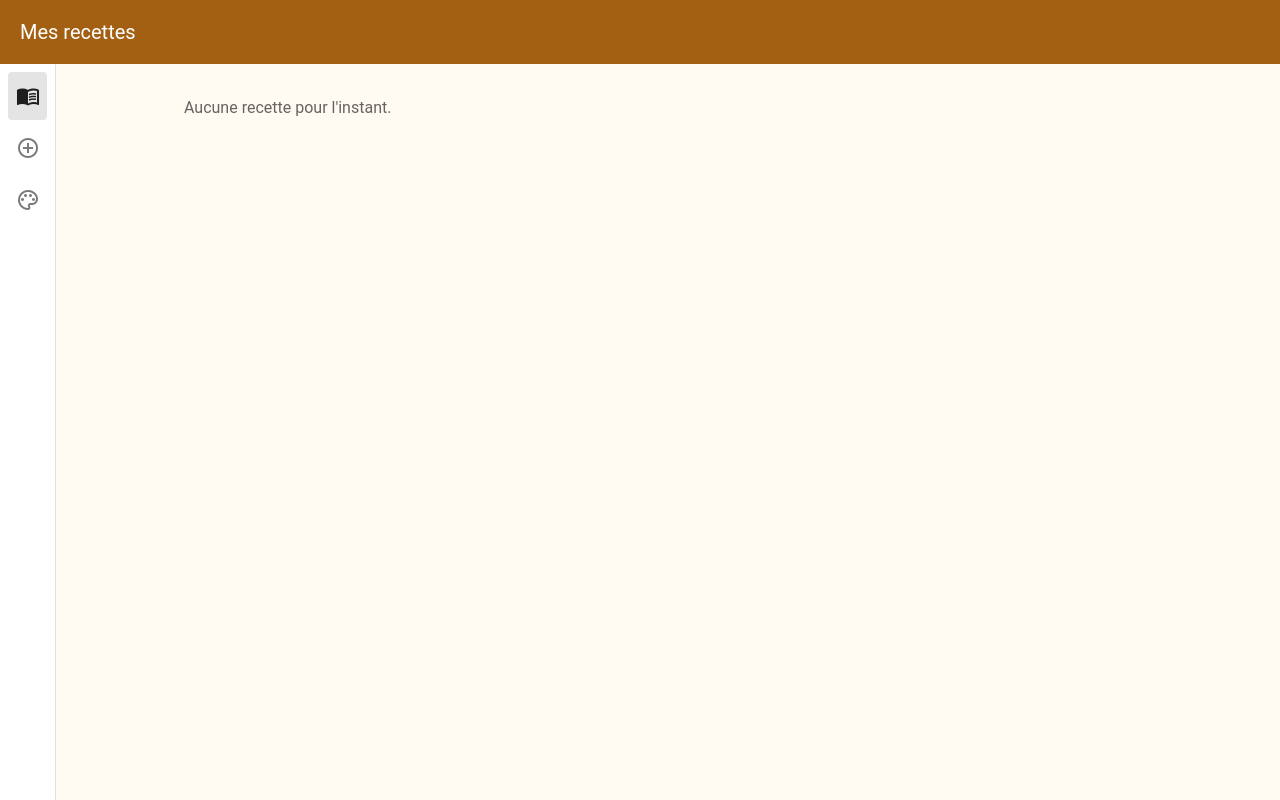
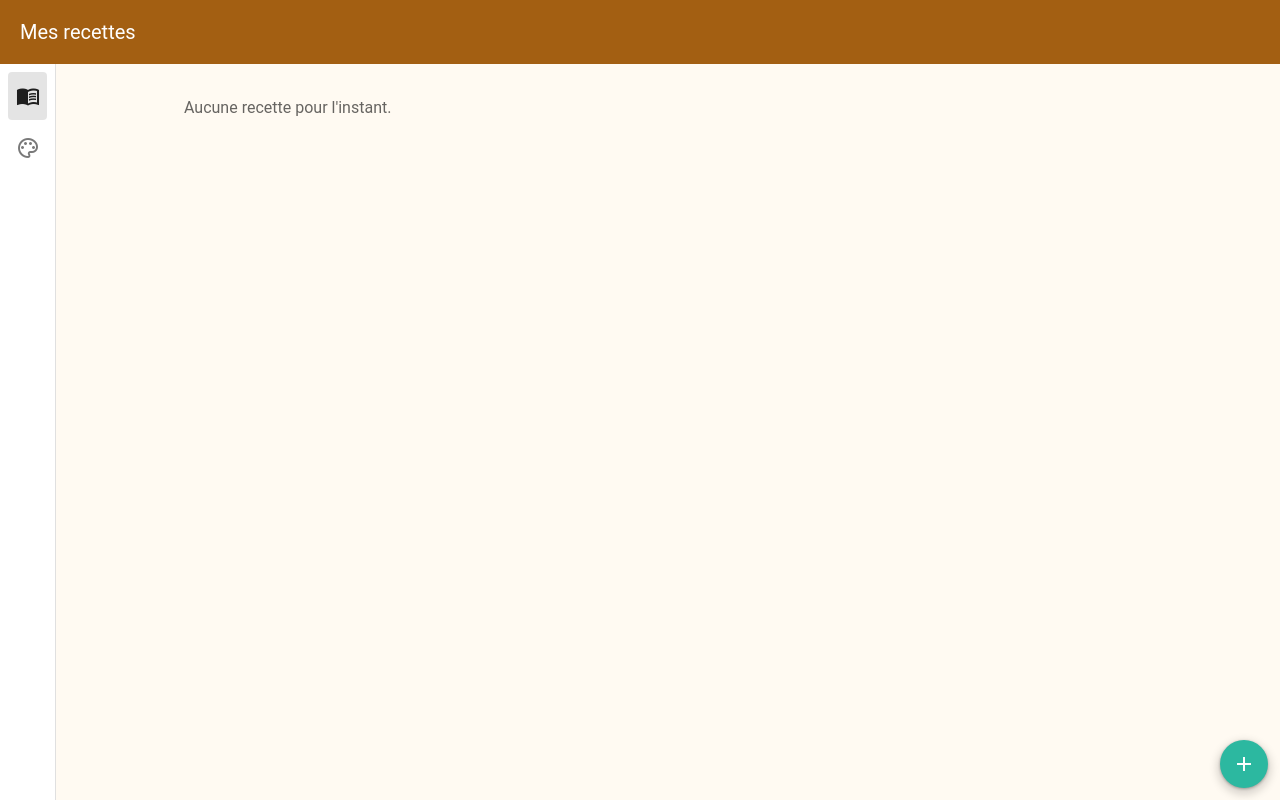
Before and after one commit to TagadaMeli27/cakemel, a Vue app: page / in a window 1280 px wide. Built offline with nearby package versions, Linux system fonts and the light colour scheme.

Commit message:
bouton pour ajout plutot que dans navbar

```diff
--- a/src/App.vue
+++ b/src/App.vue
@@ -36,7 +36,6 @@ const items: Entree[] = [
     to: { name: 'recettes-liste' },
     exact: true,
   },
-  { titre: 'Ajouter', icone: 'mdi-plus-circle-outline', to: { name: 'recette-creation' } },
   // TEMPORAIRE : accès à la page de test des couleurs
   { titre: 'Thème', icone: 'mdi-palette-outline', to: '/theme' },
 ]
--- a/src/modules/recettes/views/ListView.vue
+++ b/src/modules/recettes/views/ListView.vue
@@ -1,8 +1,10 @@
 <script setup lang="ts">
 import { useRecettes } from '../composables/useRecettes'
 import RecetteCard from '../components/RecetteCard.vue'
+import { useDisplay } from 'vuetify'
 
 const { recettes } = useRecettes()
+const { mobile } = useDisplay()
 </script>
 
 <!-- <RouterLink :to="{ name: 'recette-detail', params: { id: r.id } }"> pour naviguer à différents endroits -->
@@ -16,4 +18,15 @@ const { recettes } = useRecettes()
       </v-col>
     </v-row>
   </v-container>
+
+  <v-fab
+    icon="mdi-plus"
+    color="success"
+    location="bottom end"
+    app
+    appear
+    :style="mobile ? { bottom: '56px' } : undefined"
+    :to="{ name: 'recette-creation' }"
+    aria-label="Ajouter une recette"
+  />
 </template>
```
